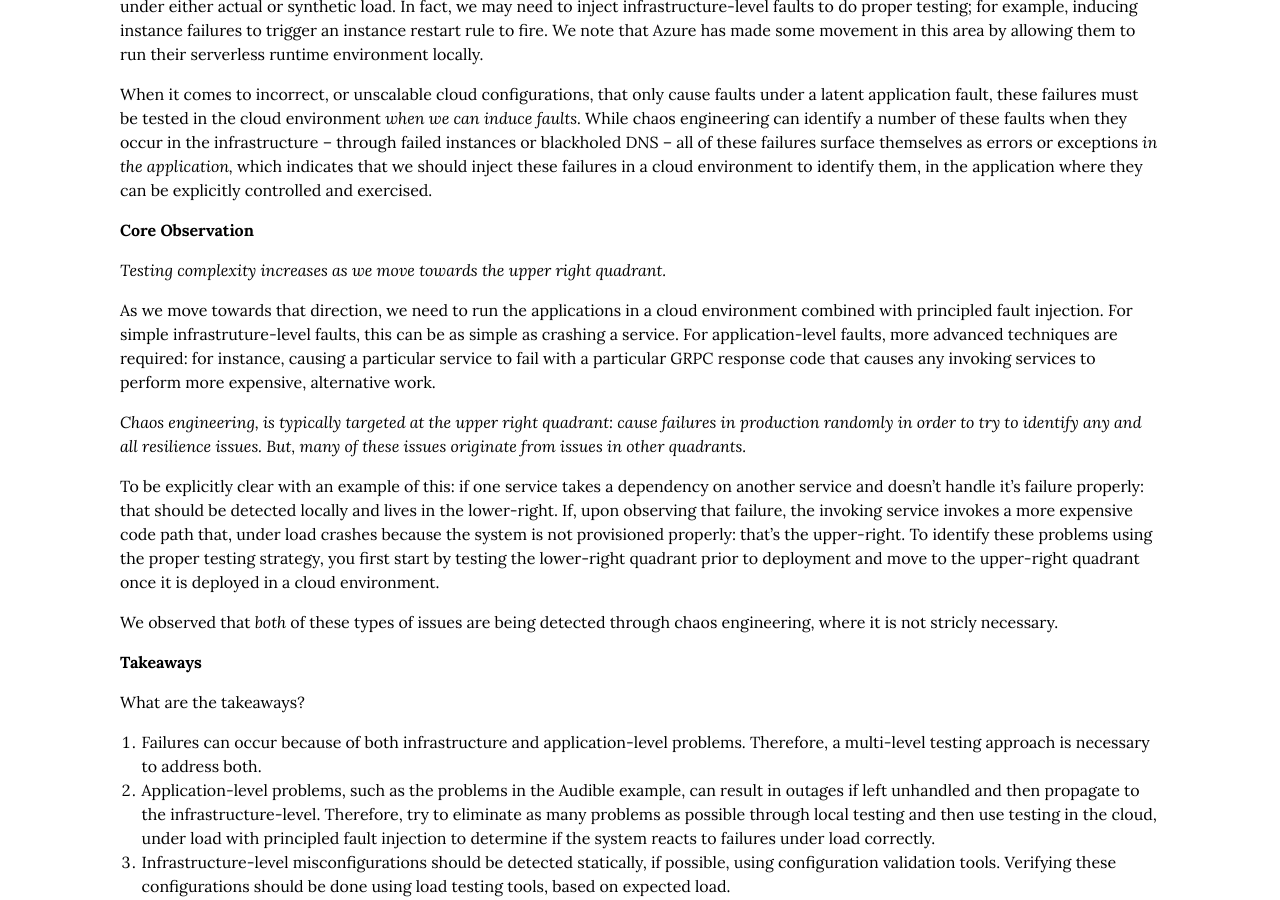
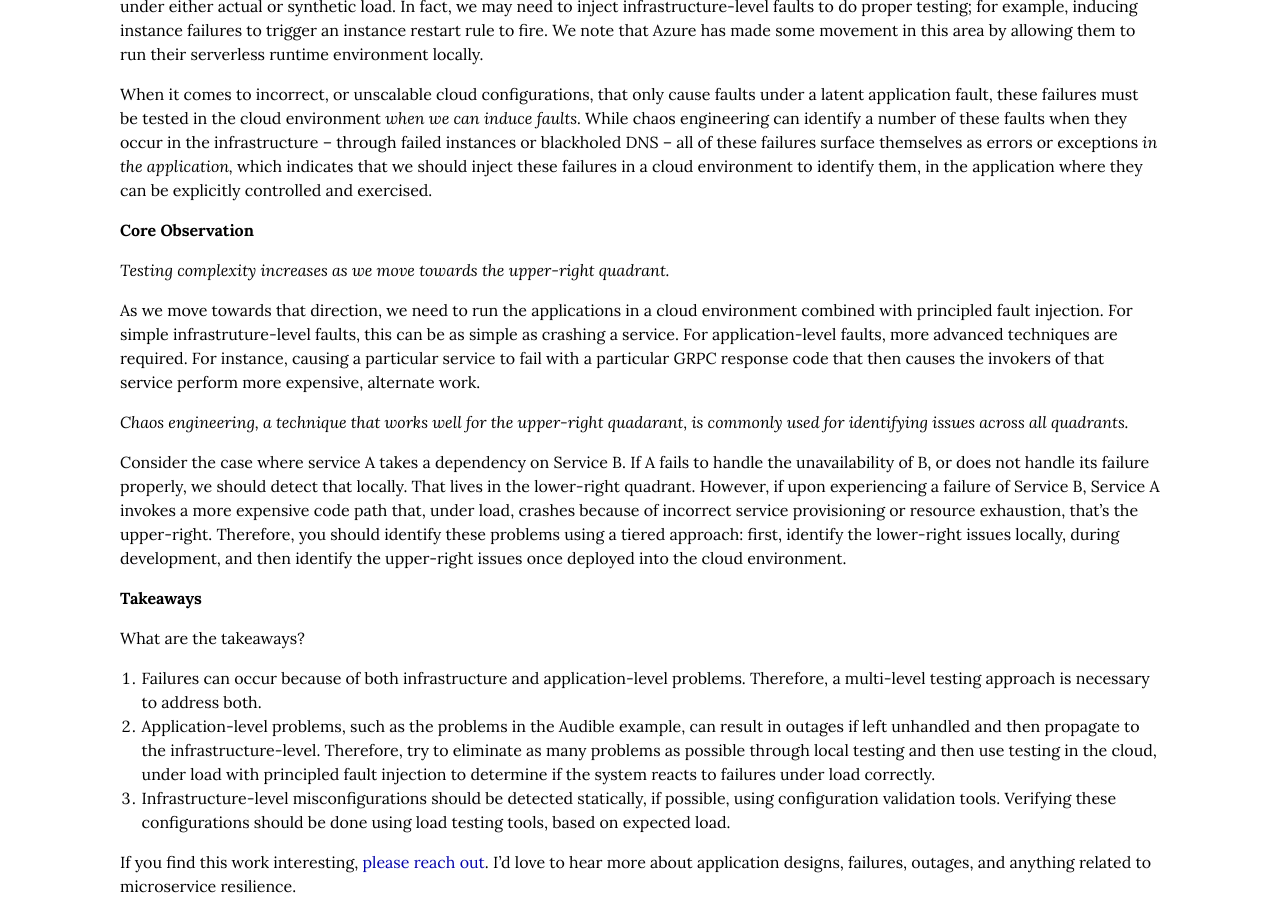
Before and after one commit to cmeiklejohn/cmeiklejohn.github.io, a Jekyll site: the page built from _posts/2022-03-19-understanding-faults.markdown, in a window 1280 px wide and 900 px high, scrolled down 6611 px. Built offline with Jekyll 4.4.1, drawn with Linux system fonts in a browser that asks for light colours; some web fonts are replaced.

Commit message:
prototype

```diff
--- a/_posts/2022-03-19-understanding-faults.markdown
+++ b/_posts/2022-03-19-understanding-faults.markdown
@@ -167,15 +167,13 @@ When it comes to incorrect, or unscalable cloud configurations, that only cause
 
 ## Core Observation
 
-_Testing complexity increases as we move towards the upper right quadrant._
+_Testing complexity increases as we move towards the upper-right quadrant._
 
-As we move towards that direction, we need to run the applications in a cloud environment combined with principled fault injection.  For simple infrastruture-level faults, this can be as simple as crashing a service.  For application-level faults, more advanced techniques are required: for instance, causing a particular service to fail with a particular GRPC response code that causes any invoking services to perform more expensive, alternative work.
+As we move towards that direction, we need to run the applications in a cloud environment combined with principled fault injection.  For simple infrastruture-level faults, this can be as simple as crashing a service.  For application-level faults, more advanced techniques are required.  For instance, causing a particular service to fail with a particular GRPC response code that then causes the invokers of that service perform more expensive, alternate work.
 
-_Chaos engineering, is typically targeted at the upper right quadrant: cause failures in production randomly in order to try to identify any and all resilience issues.  But, many of these issues originate from issues in other quadrants._
+_Chaos engineering, a technique that works well for the upper-right quadarant, is commonly used for identifying issues across all quadrants._
 
-To be explicitly clear with an example of this: if one service takes a dependency on another service and doesn't handle it's failure properly: that should be detected locally and lives in the lower-right.  If, upon observing that failure, the invoking service invokes a more expensive code path that, under load crashes because the system is not provisioned properly: that's the upper-right.  To identify these problems using the proper testing strategy, you first start by testing the lower-right quadrant prior to deployment and move to the upper-right quadrant once it is deployed in a cloud environment.
-
-We observed that *both* of these types of issues are being detected through chaos engineering, where it is not stricly necessary.
+Consider the case where service A takes a dependency on Service B.  If A fails to handle the unavailability of B, or does not handle its failure properly, we should detect that locally.  That lives in the lower-right quadrant.  However, if upon experiencing a failure of Service B, Service A invokes a more expensive code path that, under load, crashes because of incorrect service provisioning or resource exhaustion, that's the upper-right.  Therefore, you should identify these problems using a tiered approach: first, identify the lower-right issues locally, during development, and then identify the upper-right issues once deployed into the cloud environment.
 
 ## Takeaways
 
```
